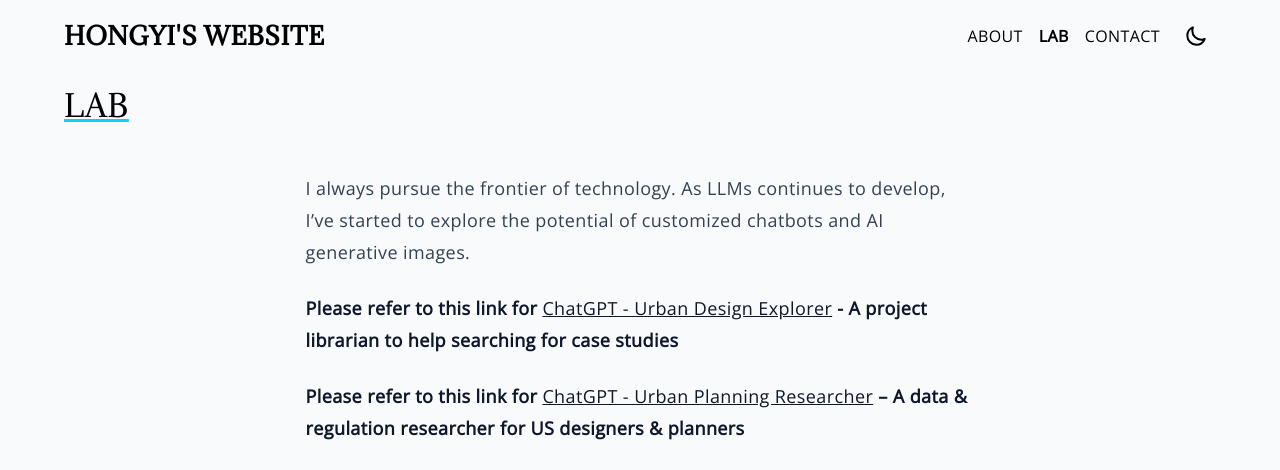
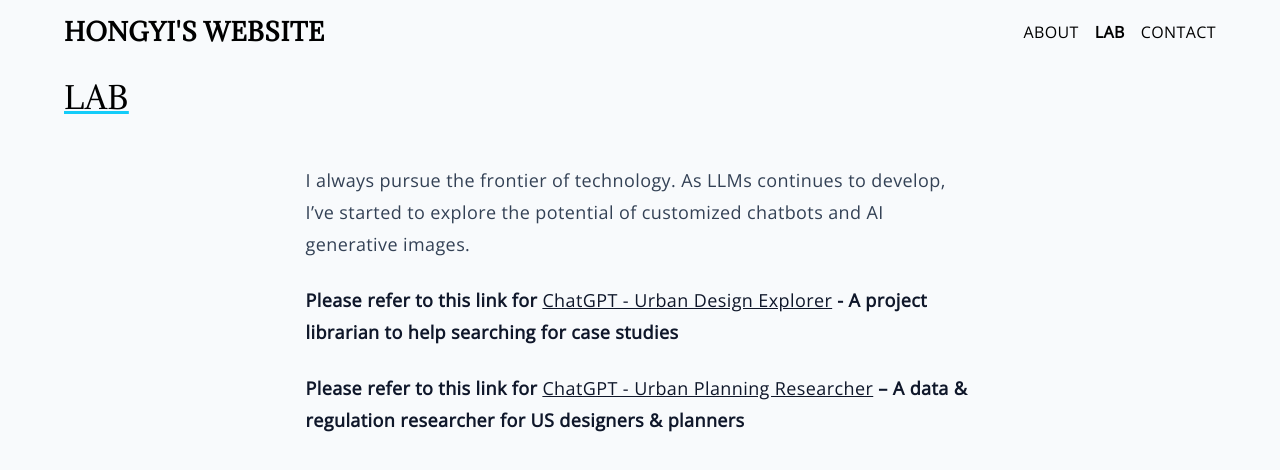
Before and after one commit to Alfie2987/Alfie2987.github.io, a Jekyll site: the page built from index.md, in a window 1280 px wide. Shown: the top 470 px of the page. Built offline with Jekyll 4.4.1, drawn with Linux system fonts in a browser that asks for light colours.

Commit message:
Update navbar.html

```diff
--- a/_includes/navbar.html
+++ b/_includes/navbar.html
@@ -17,35 +17,6 @@
       {%- endfor -%}
       {%- endif -%}
 
-      <div class="hover:scale-105 duration-300">
-        <button id="darkModeToggle" aria-label="Toggle Dark mode" class="p-2 rounded-lg">
-          <svg id="sun-icon" class="w-6 h-6 text-yellow-500" fill="none" stroke="currentColor" viewBox="0 0 24 24">
-            <!-- SVG code for a sun icon (light mode) -->
-            <svg viewBox="0 0 24 24" fill="none" xmlns="http://www.w3.org/2000/svg">
-              <g id="SVGRepo_bgCarrier" stroke-width="0"></g>
-              <g id="SVGRepo_tracerCarrier" stroke-linecap="round" stroke-linejoin="round"></g>
-              <g id="SVGRepo_iconCarrier">
-                <path
-                  d="M3.32031 11.6835C3.32031 16.6541 7.34975 20.6835 12.3203 20.6835C16.1075 20.6835 19.3483 18.3443 20.6768 15.032C19.6402 15.4486 18.5059 15.6834 17.3203 15.6834C12.3497 15.6834 8.32031 11.654 8.32031 6.68342C8.32031 5.50338 8.55165 4.36259 8.96453 3.32996C5.65605 4.66028 3.32031 7.89912 3.32031 11.6835Z"
-                  stroke="#000000" stroke-width="2" stroke-linecap="round" stroke-linejoin="round"></path>
-              </g>
-            </svg>
-          </svg>
-          <svg id="moon-icon" class="w-6 h-6 text-yellow-500 hidden" fill="none" stroke="currentColor"
-            viewBox="0 0 24 24">
-            <!-- SVG code for a moon icon (dark mode) -->
-            <svg viewBox="0 0 24 24" fill="none" xmlns="http://www.w3.org/2000/svg">
-              <g id="SVGRepo_bgCarrier" stroke-width="0"></g>
-              <g id="SVGRepo_tracerCarrier" stroke-linecap="round" stroke-linejoin="round"></g>
-              <g id="SVGRepo_iconCarrier">
-                <path
-                  d="M12 3V4M12 20V21M4 12H3M6.31412 6.31412L5.5 5.5M17.6859 6.31412L18.5 5.5M6.31412 17.69L5.5 18.5001M17.6859 17.69L18.5 18.5001M21 12H20M16 12C16 14.2091 14.2091 16 12 16C9.79086 16 8 14.2091 8 12C8 9.79086 9.79086 8 12 8C14.2091 8 16 9.79086 16 12Z"
-                  stroke="#ffffff" stroke-width="2" stroke-linecap="round" stroke-linejoin="round"></path>
-              </g>
-            </svg>
-          </svg>
-        </button>
-      </div>
     </div>
 
 
```
